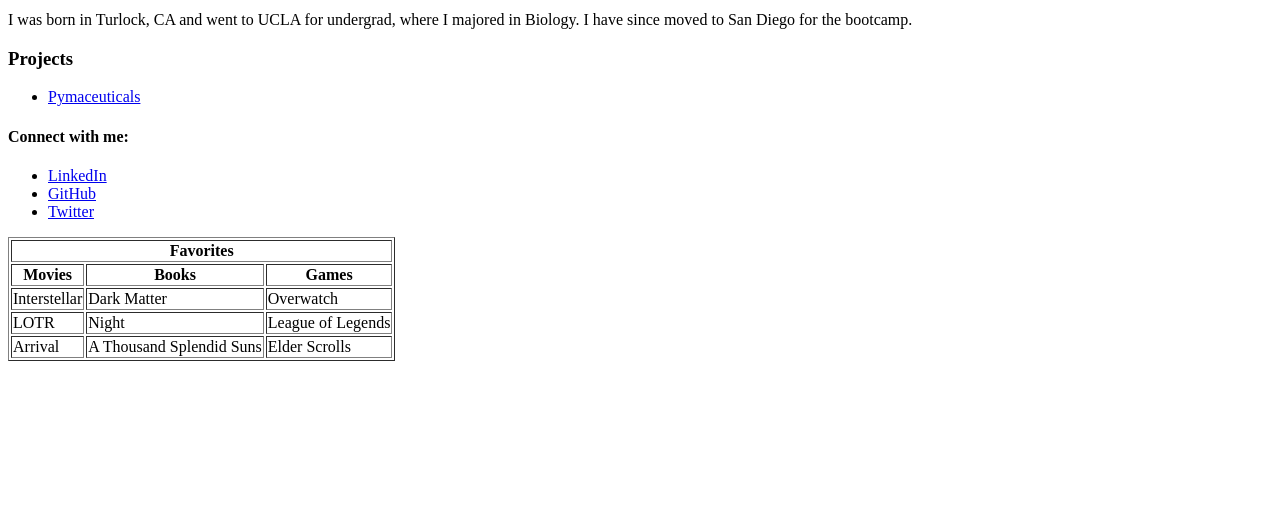
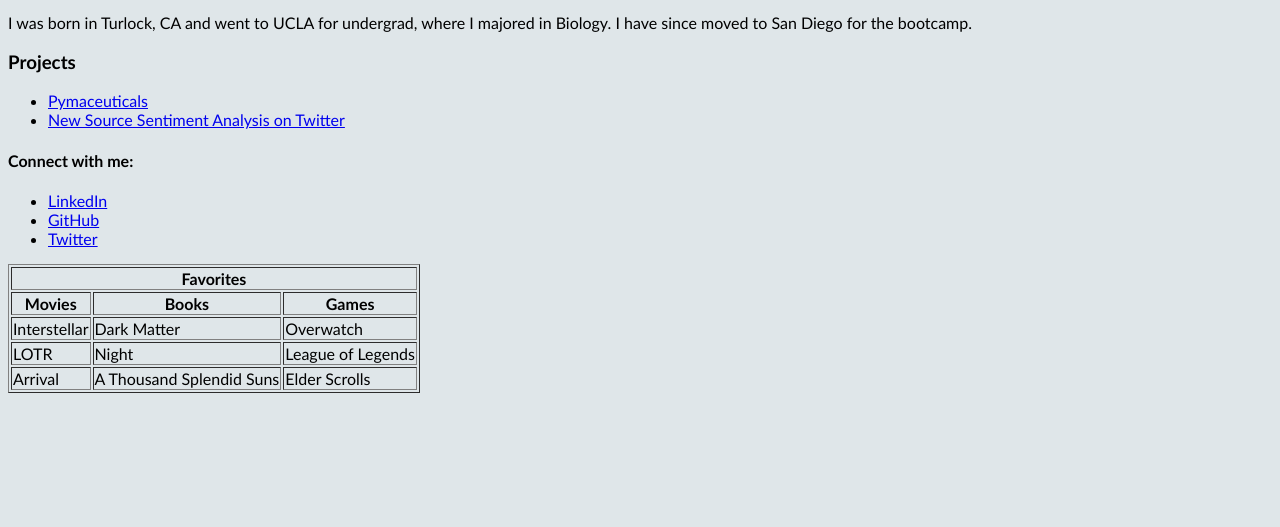
Before and after one commit to jjrx/jjrx.github.io, a plain HTML site: page index.html in a window 1280 px wide. Shown: the part 273-800 px from the top of the page. Drawn offline with Linux system fonts and the light colour scheme.

Commit message:
Added projects

```diff
--- a/index.html
+++ b/index.html
@@ -2,7 +2,8 @@
 <html lang="en-us">
 <head>
   <meta charset="UTF-8">
-  <title>Activity 1: Basic HTML Bio</title>
+  <title>Personal Bio</title>
+  <link rel="stylesheet" type="text/css" href="main.css">
 </head>
 
 <body>
@@ -16,7 +17,8 @@
 
   <h3>Projects</h3>
   <ul>
-  	<li><a href="../../../../1/Activities/07-Stu_ImageAndLinks/Unsolved/index.html">Pymaceuticals</a></li>
+  	<li><a href="https://github.com/jjrx/matplotlib-hw/blob/master/Pymaceuticals/pymaceuticals_starter_MySolution.ipynb">Pymaceuticals</a></li>
+    <li><a href="https://github.com/jjrx/twitteranalytics-hw/blob/master/hw.ipynb">New Source Sentiment Analysis on Twitter</a></li>
   </ul>
 
   <h4>Connect with me:</h4>
--- /dev/null
+++ b/main.css
@@ -0,0 +1,4 @@
+* {
+	background-color: #dfe6e9;
+	font-family: Calibri;
+}
```
